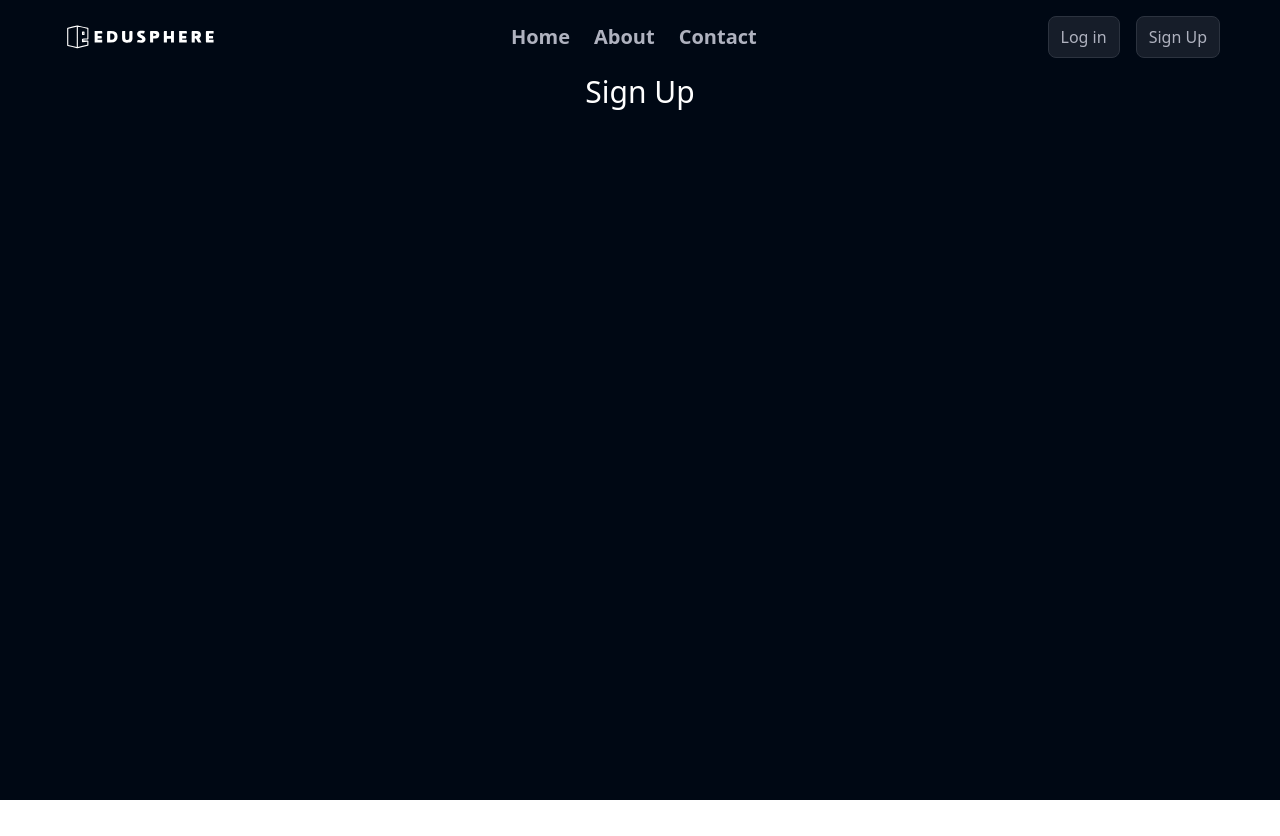
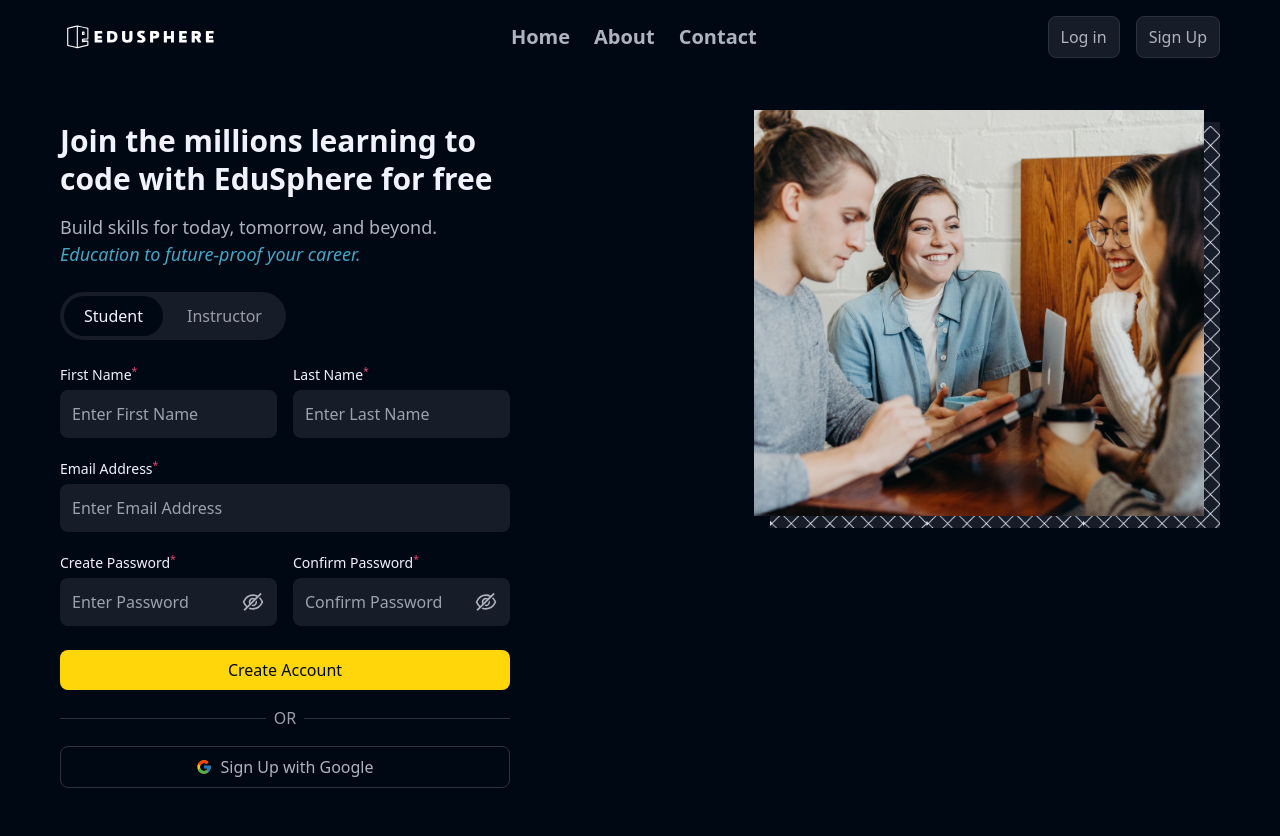
Before and after one commit to sidj01sar26/EduSphere, a React (Create React App) app: page /signup in a window 1280 px wide. Before the commit the page ends 800 px from the top, so only its background shows below. Built offline with nearby package versions, Linux system fonts and the light colour scheme.

Commit message:
signup form added

```diff
--- a/src/components/PrivateRoute.js
+++ b/src/components/PrivateRoute.js
@@ -0,0 +1,13 @@
+import React from 'react'
+import { Navigate } from 'react-router-dom';
+
+const PrivateRoute = ({ isLoggedIn, children }) => {
+    if (isLoggedIn) {
+        return children;
+    }
+    else {
+        return <Navigate to="/login" />
+    }
+}
+
+export default PrivateRoute
--- a/src/components/SignupForm.js
+++ b/src/components/SignupForm.js
@@ -0,0 +1,184 @@
+import React, { useState } from 'react'
+import { AiOutlineEye, AiOutlineEyeInvisible } from "react-icons/ai";
+import { toast } from "react-hot-toast"
+import { useNavigate } from 'react-router-dom';
+
+const SignupForm = ({ setIsLoggedIn }) => {
+    const navigate = useNavigate();
+
+    const [formData, setFormData] = useState({
+        firstName: "",
+        lastName: "",
+        email: "",
+        password: "",
+        confirmPassword: ""
+    })
+
+    const [showPassword, setShowPassword] = useState(false);
+    const [showConfirmPassword, setShowConfirmPassword] = useState(false);
+    const [accountType, setAccountType] = useState("student");
+
+    function changeHandler(event) {
+
+        setFormData((prevData) => (
+            {
+                ...prevData,
+                [event.target.name]: event.target.value
+            }
+        ))
+
+    }
+
+    function submitHandler(event) {
+        event.preventDefault();
+        if (formData.password !== formData.confirmPassword) {
+            toast.error("Passwords do not match");
+            return;
+        }
+
+        setIsLoggedIn(true);
+        toast.success("Account Created");
+        const accountData = {
+            ...formData
+        };
+
+        const finalData = {
+            ...accountData,
+            accountType
+        }
+
+        console.log("printing Final account data ");
+        console.log(finalData);
+
+        navigate("/dashboard");
+
+    }
+
+
+    return (
+        <div>
+            {/* student-Instructor tab */}
+            <div
+                className='flex bg-richblack-800 p-1 gap-x-1 my-6 rounded-full max-w-max'>
+
+                <button
+                    className={`${accountType === "student"
+                        ?
+                        "bg-richblack-900 text-richblack-5"
+                        : "bg-transparent text-richblack-200"} py-2 px-5 rounded-full transition-all duration-200`}
+                    onClick={() => setAccountType("student")}>
+                    Student
+                </button>
+
+                <button
+                    className={`${accountType === "instructor"
+                        ?
+                        "bg-richblack-900 text-richblack-5"
+                        : "bg-transparent text-richblack-200"} py-2 px-5 rounded-full transition-all duration-200`}
+                    onClick={() => setAccountType("instructor")}>
+                    Instructor
+                </button>
+            </div>
+
+            <form onSubmit={submitHandler} >
+                {/* first name and lastName */}
+                <div className='flex gap-x-4 mt-[20px]'>
+                    <label className='w-full'>
+                        <p className='text-[0.875rem] text-richblack-5 mb-1 leading-[1.375rem]'>First Name<sup className='text-pink-200'>*</sup></p>
+                        <input
+                            required
+                            type="text"
+                            name="firstName"
+                            onChange={changeHandler}
+                            placeholder="Enter First Name"
+                            value={formData.firstName}
+                            className='bg-richblack-800 rounded-[0.5rem] text-richblack-5 w-full p-[12px]'
+                        />
+                    </label>
+
+                    <label className='w-full'>
+                        <p className='text-[0.875rem] text-richblack-5 mb-1 leading-[1.375rem]'>Last Name<sup className='text-pink-200'>*</sup></p>
+                        <input
+                            required
+                            type="text"
+                            name="lastName"
+                            onChange={changeHandler}
+                            placeholder="Enter Last Name"
+                            value={formData.lastName}
+                            className='bg-richblack-800 rounded-[0.5rem] text-richblack-5 w-full p-[12px]'
+                        />
+                    </label>
+                </div>
+
+                {/* email Add */}
+                <div className='mt-[20px]'>
+                    <label className='w-full mt-[20px]'>
+                        <p className='text-[0.875rem] text-richblack-5 mb-1 leading-[1.375rem]'>Email Address<sup className='text-pink-200'>*</sup></p>
+                        <input
+                            required
+                            type="email"
+                            name="email"
+                            onChange={changeHandler}
+                            placeholder="Enter Email Address "
+                            value={formData.email}
+                            className='bg-richblack-800 rounded-[0.5rem] text-richblack-5 w-full p-[12px]'
+                        />
+                    </label>
+                </div>
+
+                {/* createPassword and Confirm Password */}
+                <div className='w-full flex gap-x-4 mt-[20px]'>
+                    <label className='w-full relative'>
+                        <p className='text-[0.875rem] text-richblack-5 mb-1 leading-[1.375rem]'>Create Password<sup className='text-pink-200'>*</sup></p>
+                        <input
+                            required
+                            type={showPassword ? ("text") : ("password")}
+                            name="password"
+                            onChange={changeHandler}
+                            placeholder="Enter Password"
+                            value={formData.password}
+                            className='bg-richblack-800 rounded-[0.5rem] text-richblack-5
+                            w-full p-[12px]'
+                        />
+                        <span
+                            className='absolute right-3 top-[38px] cursor-pointer'
+                            onClick={() => setShowPassword((prev) => !prev)}>
+                            {showPassword ?
+                                (<AiOutlineEye fontSize={24} fill='#AFB2BF' />) :
+                                (<AiOutlineEyeInvisible fontSize={24} fill='#AFB2BF' />)
+                            }
+                        </span>
+                    </label>
+
+                    <label className='w-full relative'>
+                        <p className='text-[0.875rem] text-richblack-5 mb-1 leading-[1.375rem]'>Confirm Password<sup className='text-pink-200'>*</sup></p>
+                        <input
+                            required
+                            type={showConfirmPassword ? ("text") : ("password")}
+                            name="confirmPassword"
+                            onChange={changeHandler}
+                            placeholder="Confirm Password"
+                            value={formData.confirmPassword}
+                            className='bg-richblack-800 rounded-[0.5rem] text-richblack-5 w-full p-[12px]'
+                        />
+                        <span
+                            className='absolute right-3 top-[38px] cursor-pointer'
+                            onClick={() => setShowConfirmPassword((prev) => !prev)}>
+                            {showConfirmPassword ?
+                                (<AiOutlineEye fontSize={24} fill='#AFB2BF' />) :
+                                (<AiOutlineEyeInvisible fontSize={24} fill='#AFB2BF' />)
+                            }
+                        </span>
+                    </label>
+                </div>
+
+                <button className=' w-full bg-yellow-50 rounded-[8px] font-medium text-richblack-900 px-[12px] py-[8px] mt-6'>
+                    Create Account
+                </button>
+            </form>
+
+        </div>
+    )
+}
+
+export default SignupForm
--- a/src/pages/Signup.js
+++ b/src/pages/Signup.js
@@ -1,10 +1,17 @@
 import React from 'react';
+import signupImg from "../assets/signup.png";
+import Template from '../components/Template';
 
-const Signup = ({ isLoggedIn }) => {
+const Signup = ({ setIsLoggedIn }) => {
   return (
-    <div className='flex justify-center items-center text-white text-3xl h-full'>
-      Sign Up
-    </div>
+    <Template
+      title="Join the millions learning to code with EduSphere for free"
+      desc1="Build skills for today, tomorrow, and beyond."
+      desc2="Education to future-proof your career."
+      image={signupImg}
+      formtype="signup"
+      setIsLoggedIn={setIsLoggedIn}
+    />
   )
 }
 
```
Also changed, not shown: src/App.js (+6 -4 lines).
